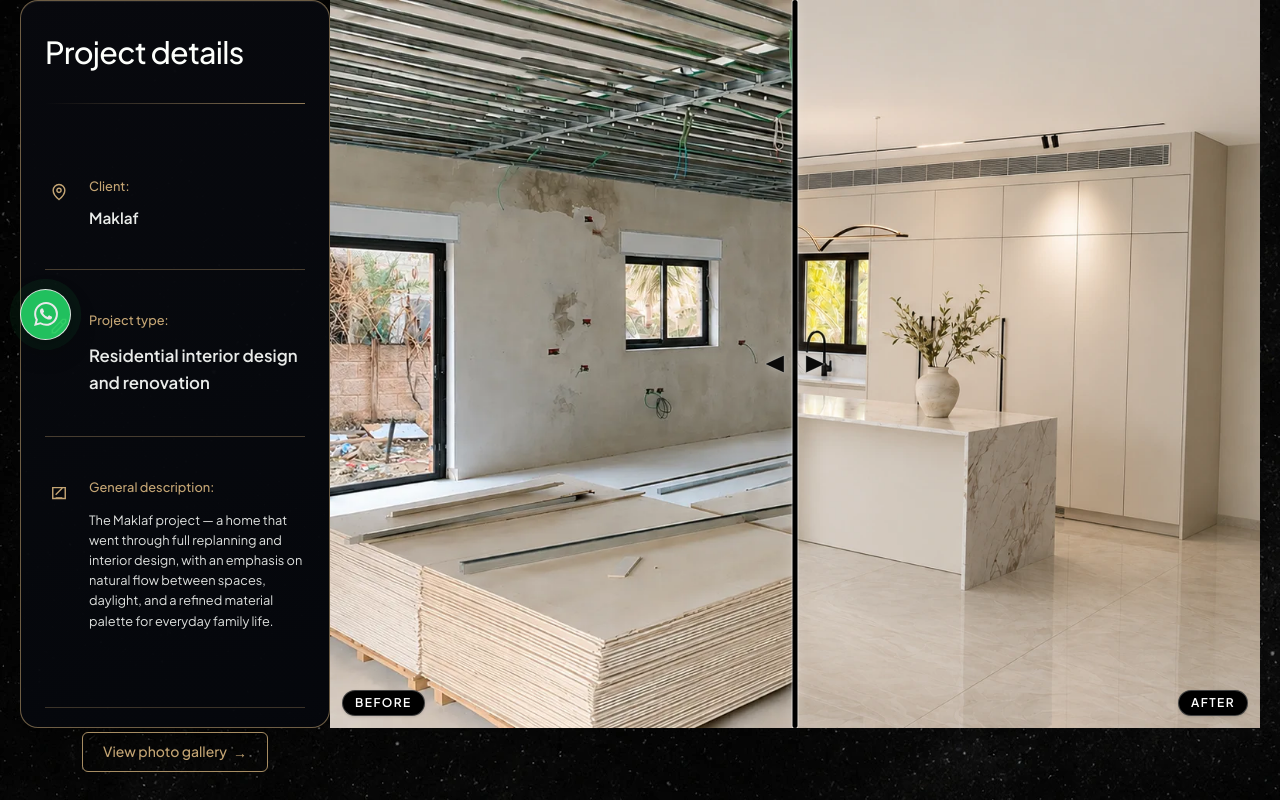
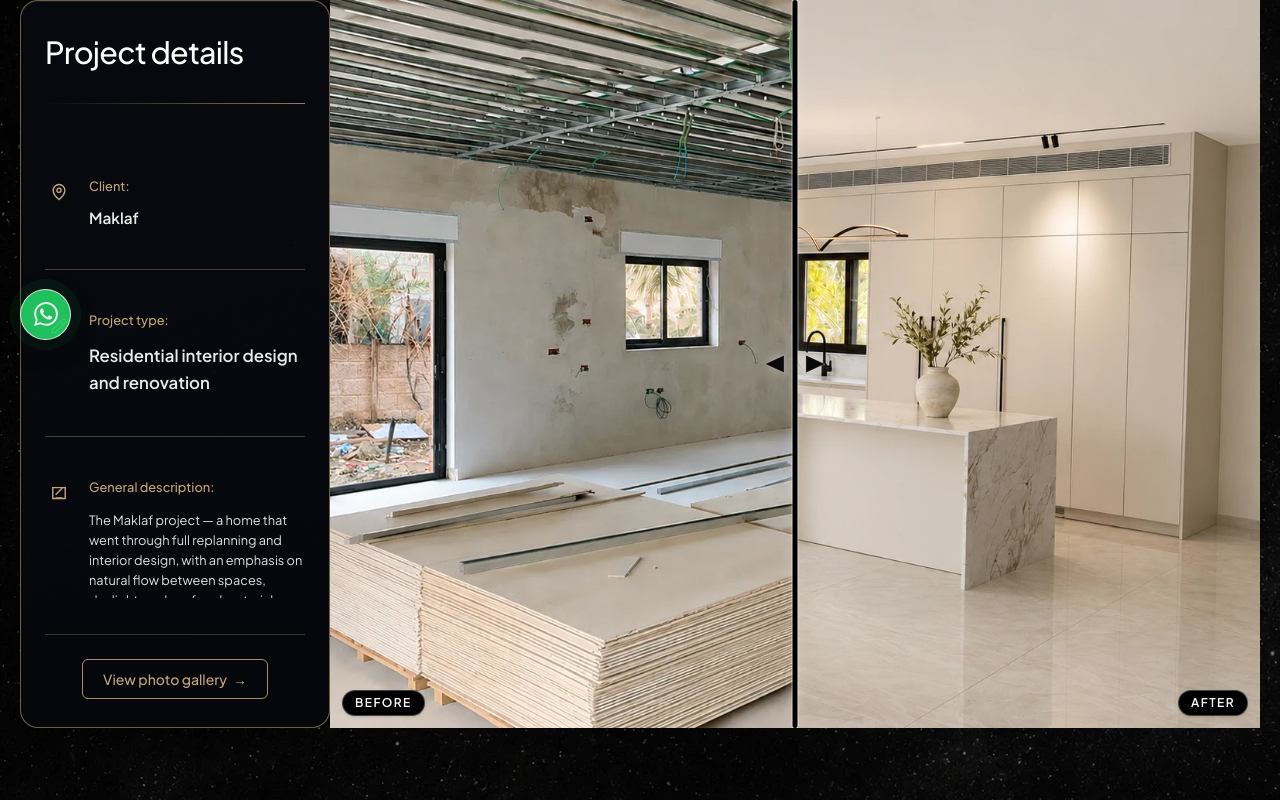
Before and after one commit to gilitzruya/guy-tzruya, a Next.js app: page /en/projects in a window 1280 px wide. Shown: the part 440-1240 px from the top of the page. Built offline with nearby package versions, Linux system fonts and the light colour scheme.

Commit message:
fix leptop projects

```diff
--- a/components/project-details-sheet.tsx
+++ b/components/project-details-sheet.tsx
@@ -249,7 +249,7 @@ function ListingLayout({
           </div>
 
           <div className="mt-8 flex min-h-0 flex-1 flex-col">
-            <div className="min-h-0 shrink-0 overflow-y-auto overscroll-contain">
+            <div className="min-h-0 flex-1 overflow-y-auto overscroll-contain">
               <ListingField label={t("detailLabelClient")} icon={clientIcon}>
                 <h2
                   className="m-0 font-semibold text-[inherit] text-base"
```
